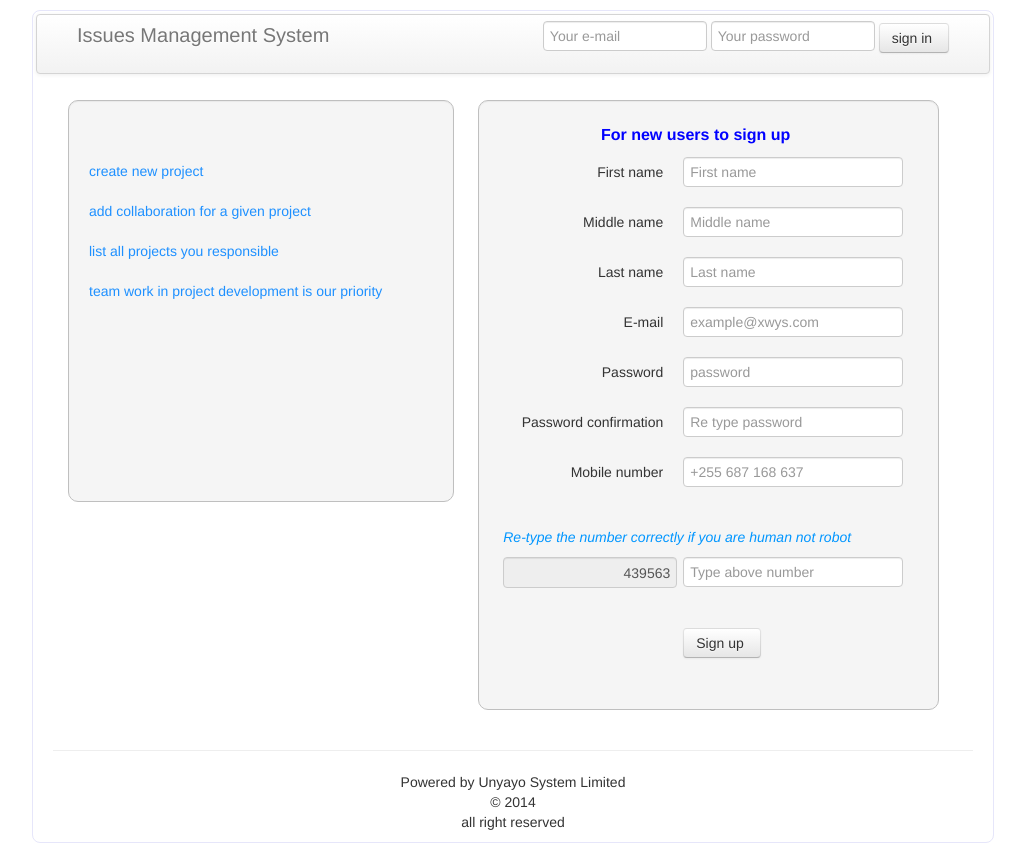
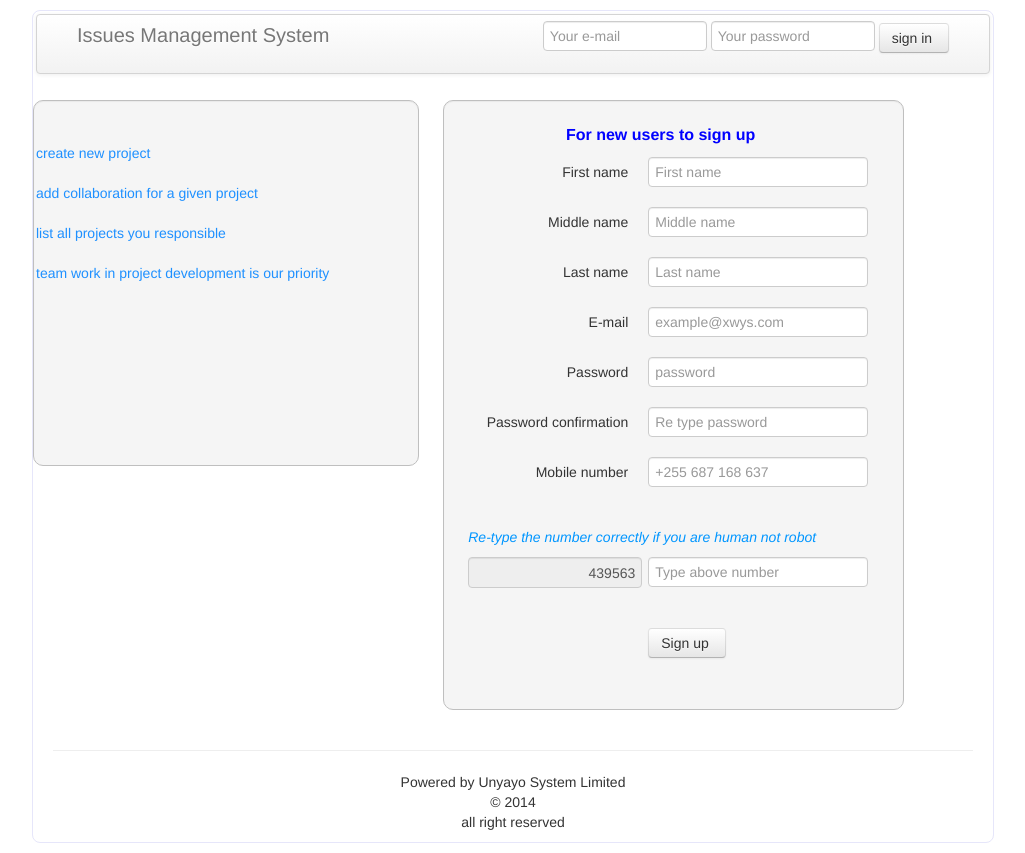
Before and after one commit to chingalo/issuesmanagementsystem, a Django app: page / in a window 1280 px wide. Shown: the whole page, without its empty margins (127-1152 px from the left). Run offline with Django 3.2, Linux system fonts and the light colour scheme; parts of the project's set-up code (start-up, migrations or seed data) failed here and were passed over; some libraries are stand-ins or nearby versions.

Commit message:
update setting

```diff
--- a/reportissues/static/css/style.css
+++ b/reportissues/static/css/style.css
@@ -22,7 +22,7 @@ padding-bottom:3px;
 text-align:center;
 }
 .signup{
-padding-left:35px;
+padding-left:0px;
 }
 
 .signup form{
@@ -37,7 +37,7 @@ font-style:italic;
 }
 .importantinfoOrAnimation{
 
-padding:20px;
+padding:2px;
 border-radius:10px;
 border:1px solid #BFBFBF;
 height:360px;
--- a/static/css/style.css
+++ b/static/css/style.css
@@ -22,7 +22,7 @@ padding-bottom:3px;
 text-align:center;
 }
 .signup{
-padding-left:35px;
+padding-left:0px;
 }
 
 .signup form{
@@ -37,7 +37,7 @@ font-style:italic;
 }
 .importantinfoOrAnimation{
 
-padding:20px;
+padding:2px;
 border-radius:10px;
 border:1px solid #BFBFBF;
 height:360px;
```
